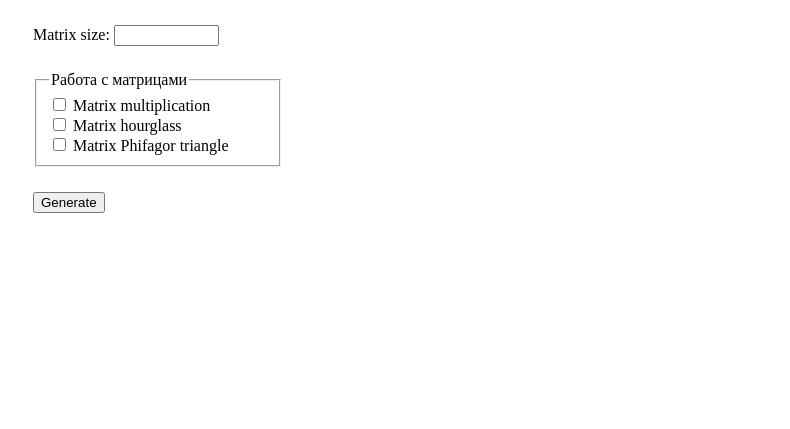
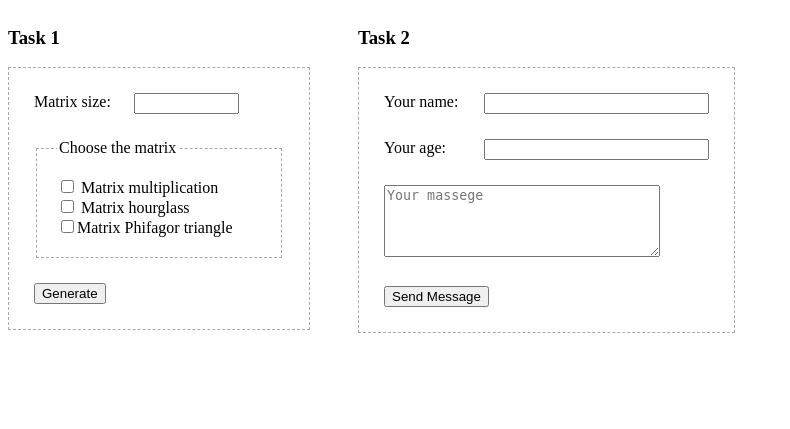
Before and after one commit to Enakoneschniy/php5-hw, a PHP site: page / in a window 1280 px wide. Shown: the top 429 px of the page, without its empty margins (0-790 px from the left). Run offline with PHP 8.4, Linux system fonts and the light colour scheme.

Commit message:
Home Work 06

```diff
--- a/Alexey_Kobyleha/lesson_06/index.php
+++ b/Alexey_Kobyleha/lesson_06/index.php
@@ -1,4 +1,8 @@
 <?php
+/*
+   Task 1
+   Home work example at - http://php.real.kh.ua/lesson_06/index.php
+*/
 
 $arrError = []; // Array for errors
 $arrMatrixOne = []; // Matrix multiplication
@@ -13,12 +17,11 @@ if (isset($_REQUEST['matrixGenerate'])) {
     } else {
         $arrError[] = "Matrix size can not be empty and must be < 100";
     }
+
     if (!isset($_REQUEST['matrixOne']) && !isset($_REQUEST['matrixTwo']) && !isset($_REQUEST['matrixThree'])) {
         $arrError[] = "It should be included at least one matrix!";
     }
 }
-
-// END Generate errors
 
 // BEGIN Implementation array
 
@@ -75,8 +78,27 @@ if (isset($size) && isset($_REQUEST['matrixThree'])) {
     }
 }
 
-// END Implementation array
+// Task 2 php code
 
+$arrErrorTaskTwo = []; // // Array for errors
+
+if (isset($_REQUEST['sendMessage'])) {
+    $name = strip_tags($_REQUEST['name']);
+    $age = strip_tags($_REQUEST['age']);
+    $message = strip_tags($_REQUEST['message']);
+}
+
+if (isset($_REQUEST['sendMessage'])) {
+    if (empty($name)) {
+        $arrErrorTaskTwo[] = "Enter your name!";
+    }
+    if (empty($age)) {
+        $arrErrorTaskTwo[] = "Enter your age!";
+    }
+    if (empty($message)) {
+        $arrErrorTaskTwo[] = "Enter your message!";
+    }
+}
 ?>
 <!doctype html>
 <html lang="en">
@@ -85,62 +107,45 @@ if (isset($size) && isset($_REQUEST['matrixThree'])) {
     <meta name="viewport"
           content="width=device-width, user-scalable=no, initial-scale=1.0, maximum-scale=1.0, minimum-scale=1.0">
     <meta http-equiv="X-UA-Compatible" content="ie=edge">
-    <style>
-        #matrix {
-            width: 300px;
-        }
-
-        #matrix .inputs {
-            margin: 25px;
-        }
-
-        table {
-            margin: 25px;
-        }
-
-        table td {
-            border: solid 1px cornflowerblue;
-            width: auto;
-            text-align: center;
-        }
-    </style>
+    <link rel="stylesheet" href="style.css">
     <title>Create matrix home work</title>
 </head>
 <body>
+
+<!--Begin task 1-->
+
+<div class="taskOne">
+    <h3>Task 1</h3>
     <form method="post" id="matrix">
+        <div class="main">
             <div class="inputs">
                 <label for="size">Matrix size:</label>
-        <input type="text" name="matrixSize" id="size" size="10" value="<?php echo isset($size) ? $size : '' ?>">
+                <input type="text" name="matrixSize" id="size" size="10"
+                       value="<?php echo isset($size) ? $size : '' ?>">
             </div>
 
             <div class="inputs">
                 <fieldset>
-            <legend>Работа с матрицами</legend>
+                    <legend>Choose the matrix</legend>
 
-            <input type="checkbox" name="matrixOne"
-                   title="Matrix multiplication" <?php echo isset($_REQUEST['matrixOne']) ? "checked" : '' ?>> Matrix
-            multiplication<br>
-            <input type="checkbox" name="matrixTwo"
-                   title="Matrix hourglass" <?php echo isset($_REQUEST['matrixTwo']) ? "checked" : '' ?>> Matrix
-            hourglass<br>
-            <input type="checkbox" name="matrixThree"
-                   title="Matrix Phifagor triangle" <?php echo isset($_REQUEST['matrixThree']) ? "checked" : '' ?>>
-            Matrix Phifagor triangle<br>
+                    <input type="checkbox" name="matrixOne" title="Matrix multiplication" <?php echo isset($_REQUEST['matrixOne']) ? "checked" : '' ?>> Matrix multiplication<br>
+                    <input type="checkbox" name="matrixTwo" title="Matrix hourglass" <?php echo isset($_REQUEST['matrixTwo']) ? "checked" : '' ?>> Matrix hourglass<br>
+                    <input type="checkbox" name="matrixThree" title="Matrix Phifagor triangle" <?php echo isset($_REQUEST['matrixThree']) ? "checked" : '' ?>>Matrix Phifagor triangle<br>
                 </fieldset>
             </div>
 
             <div class="inputs">
                 <input type="submit" name="matrixGenerate" value="Generate">
             </div>
+        </div>
     </form>
 <?php
-
     if (count($arrError) == 0) {
         if (isset($arrMatrixOne)) {
             echo "<table>";
-        foreach ($arrMatrixOne as $tr) {
+            foreach ($arrMatrixOne as $keyOne => $tr) {
                 echo "<tr>";
-            foreach ($tr as $td) {
+                foreach ($tr as $keyTwo => $td) {
                     echo "<td>" . $td . "</td>";
                 }
                 echo "</tr>";
@@ -176,7 +181,47 @@ if (count($arrError) == 0) {
             echo $value . "<br>";
         }
     }
+?>
+</div>
 
-?>
+<!--End task 1-->
+
+<!--Begin task 2-->
+
+<div class="taskTwo">
+    <h3>Task 2</h3>
+    <?php if (isset($_REQUEST['sendMessage']) && count($arrErrorTaskTwo) == 0) : ?>
+        Привет, <?php echo !empty($name) ? $name : '' ?><br>
+        Твое сообщение: <?php echo !empty($message) ? $message : '' ?><br>
+    <?php else: ?>
+        <form method="post" id="userData">
+            <div class="inputs">
+                <label for="name">Your name:</label>
+                <input type="text" name="name" id="name" size="25px" value="<?php echo !empty($name) ? $name : '' ?>">
+            </div>
+
+            <div class="inputs">
+                <label for="age">Your age:</label>
+                <input type="text" name="age" id="age" size="25px" value="<?php echo !empty($age) ? $age : '' ?>">
+            </div>
+
+            <div class="inputs">
+                <textarea name="message" id="message" placeholder="Your massege"><?php echo !empty($message) ? $message : '' ?></textarea>
+            </div>
+
+            <div class="inputs">
+                <input type="submit" name="sendMessage" value="Send Message">
+            </div>
+        </form>
+        <?php if (count($arrErrorTaskTwo) > 0): ?>
+            <?php foreach ($arrErrorTaskTwo as $value): ?>
+                <?php echo $value . "<br>"; ?>
+            <?php endforeach; ?>
+        <?php endif; ?>
+    <?php endif; ?>
+</div>
+
+<!--End task 2-->
+
 </body>
 </html>
--- /dev/null
+++ b/Alexey_Kobyleha/lesson_06/style.css
@@ -0,0 +1,47 @@
+#matrix {
+    width: 300px;
+    border: dashed 1px darkgray;
+}
+
+#userData {
+    width: auto;
+    border: dashed 1px darkgray;
+}
+
+.taskOne {
+    float: left;
+    width: 350px;
+}
+.taskTwo {
+    float: left;
+}
+
+table {
+    margin: 25px;
+}
+
+table td {
+    border: solid 1px darkgray;
+    width: 25px;
+    text-align: center;
+}
+
+.inputs {
+    margin: 25px;
+}
+form label {
+    width: 100px;
+    float: left;
+    display: inline-block;
+}
+fieldset {
+    padding: 20px;
+    border: dashed 1px darkgray;
+}
+textarea {
+    width: 270px;
+    height: 66px;
+}
+.insertColor {
+    background-color: darkblue;
+}
```
Lines whose indentation alone changed are shown as unchanged.
